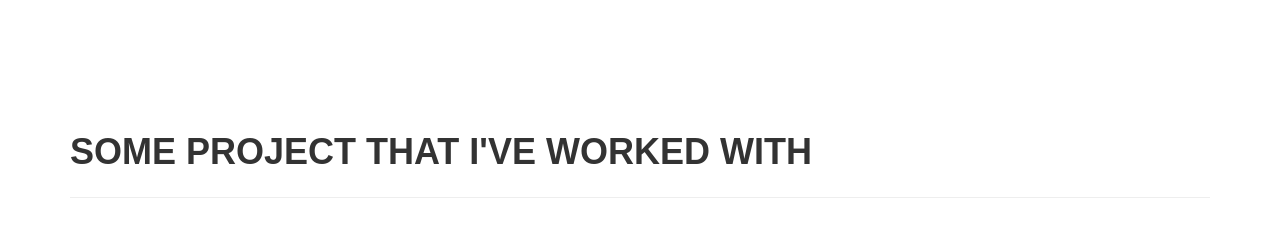
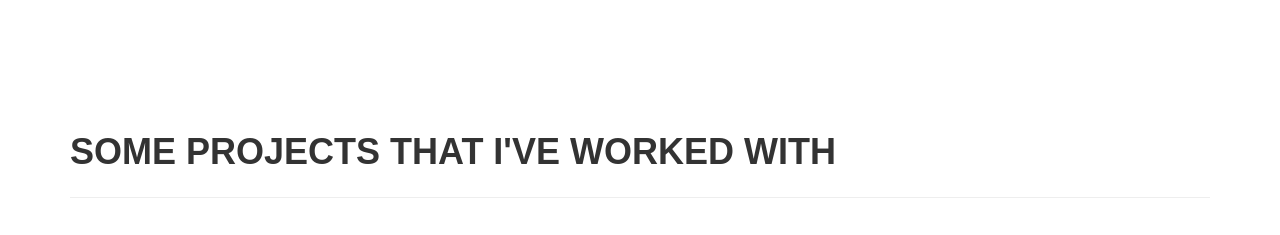
Before and after one commit to axle21/axle21.github.io, a plain HTML site: page index.html in a window 1280 px wide. Shown: the part 2057-2292 px from the top of the page. Drawn offline with Linux system fonts and the light colour scheme; a web font is replaced by a local one.

Commit message:
9 commit

```diff
--- a/assets/css/custom.css
+++ b/assets/css/custom.css
@@ -4,6 +4,7 @@
     align-items: center;
     justify-content: center;
     margin: 10%;
+    position: relative;
 }
 
 .showcase-content img{
@@ -25,7 +26,6 @@
 
 
 .btn-primary {
-
     background-color: #0e6cff;
     color: #ffff;
 
--- a/index.html
+++ b/index.html
@@ -192,7 +192,7 @@
 
     <div id="images">
       <div class="main_title">
-        SOME PROJECT THAT I'VE WORKED WITH
+        SOME PROJECTS THAT I'VE WORKED WITH
           <hr>
      </div>
      <br>
```
